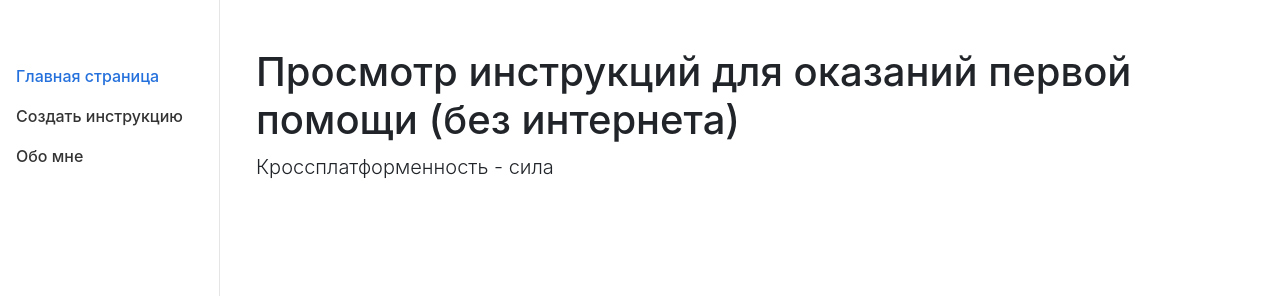
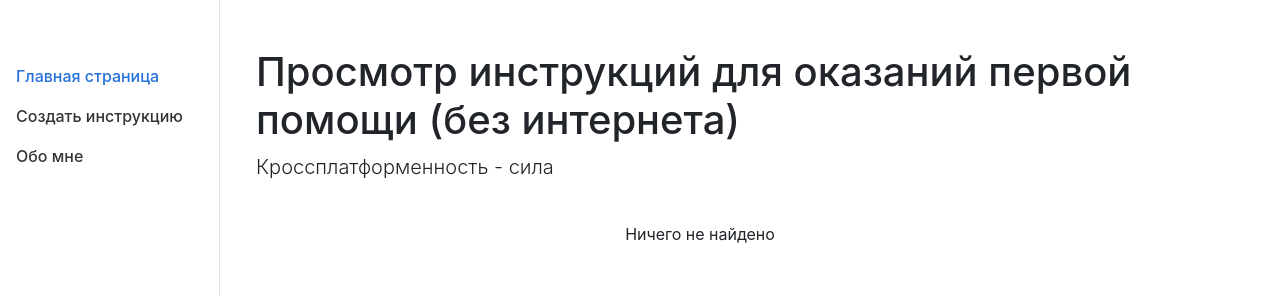
Before and after one commit to Bakamashine/Kirill_project, a React (Vite) app in the folder src/renderer/: page / in a window 1280 px wide. Shown: the top 296 px of the page. Built offline with nearby package versions, Linux system fonts and the light colour scheme.

Commit message:
add a message with not found

```diff
--- a/src/renderer/src/pages/Home.tsx
+++ b/src/renderer/src/pages/Home.tsx
@@ -17,6 +17,7 @@ export default function Home() {
           <p className="lead">Кроссплатформенность - сила</p>
         </Col>
       </Row>
+      {recordStore.records && recordStore.records.length > 0 ? (
         <Row xs={1} md={2} lg={3} xl={4} className="g-4">
           {recordStore.records.map((item) => (
             <Col key={item.id}>
@@ -41,11 +42,9 @@ export default function Home() {
                     variant="danger"
                     className="m-2"
                     onClick={async () => {
-
-                    await recordStore.deleteRecord(item.id)
-                    await recordStore.fetchRecords()
-                  }
-                  }
+                      await recordStore.deleteRecord(item.id);
+                      await recordStore.fetchRecords();
+                    }}
                   >
                     Удалить
                   </Button>
@@ -54,6 +53,9 @@ export default function Home() {
             </Col>
           ))}
         </Row>
+      ) : (
+        <p className="text-center">Ничего не найдено</p>
+      )}
     </Container>
   );
 }
```
Lines whose indentation alone changed are shown as unchanged.
